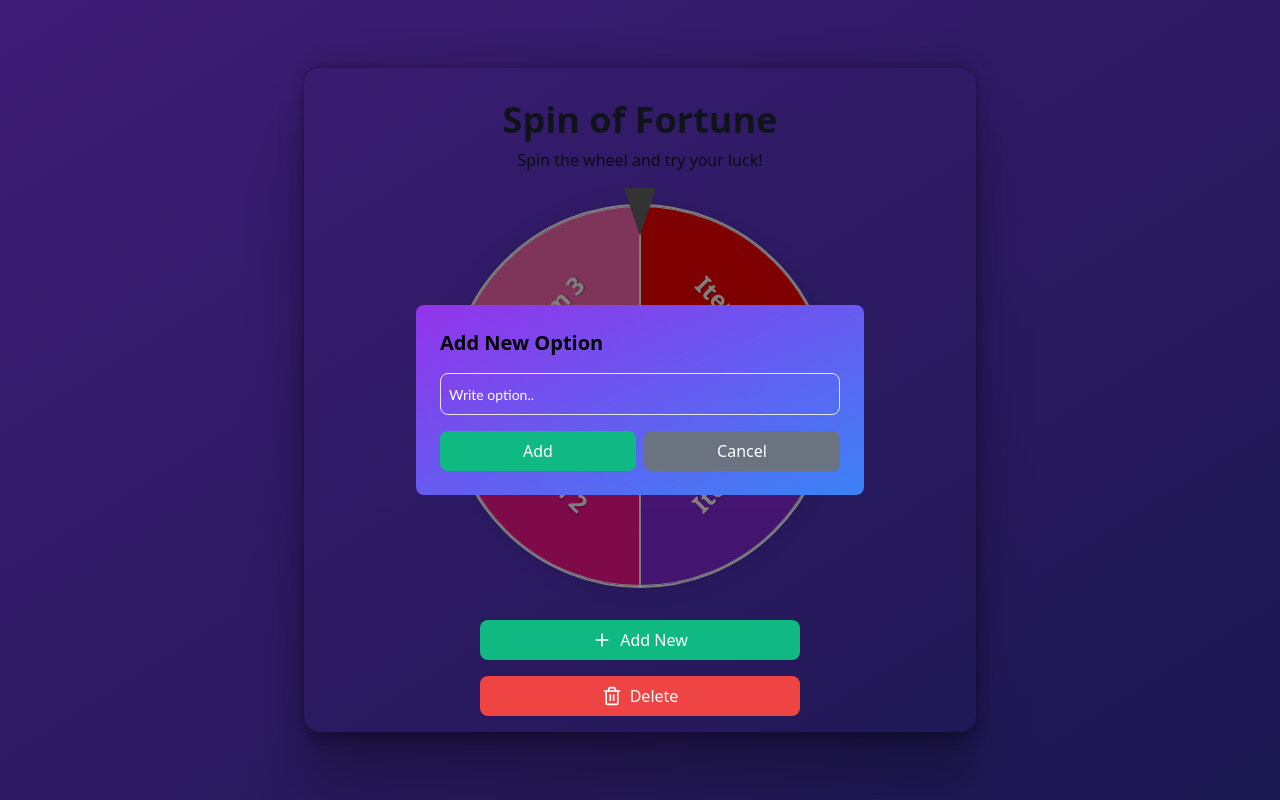
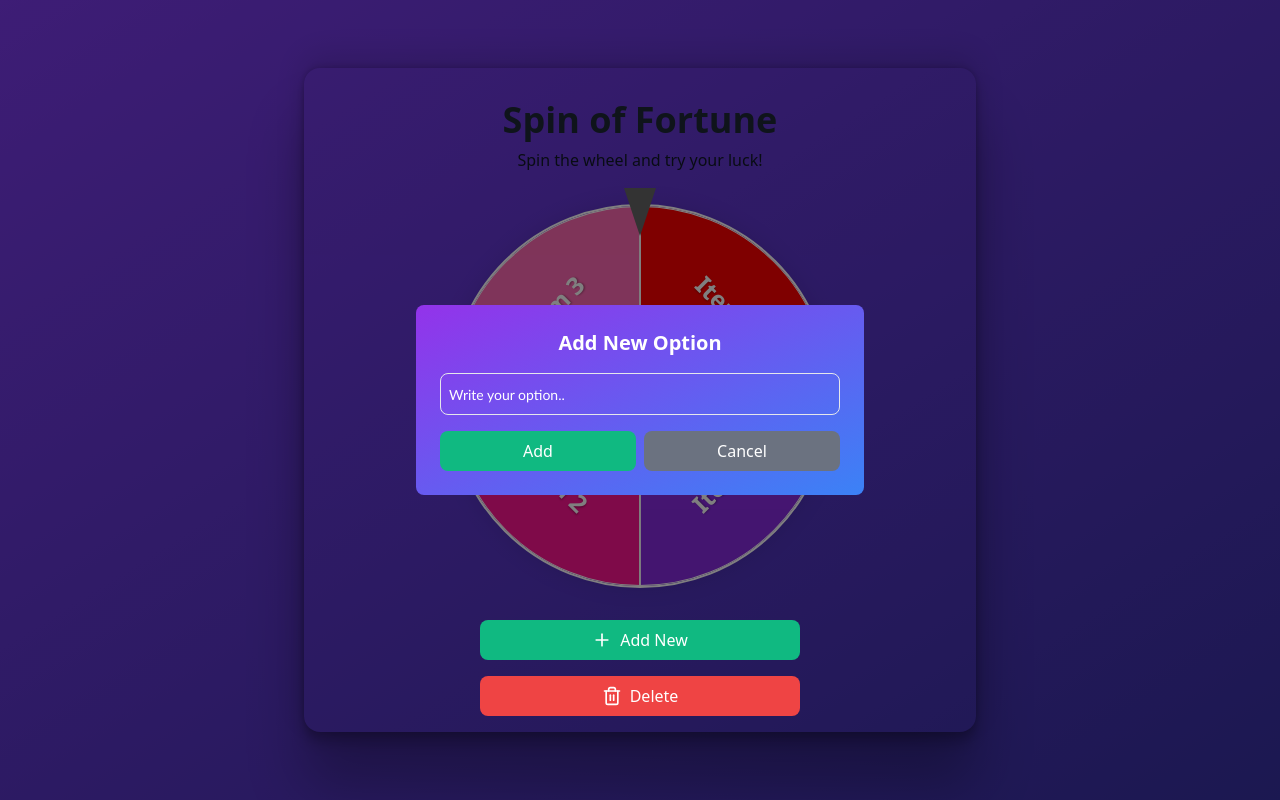
Before and after one commit to gulerhan/spin-wheel-react, a React (Vite) app: page / in a window 1280 px wide. Both pictures are taken after a click on the button "Add New". Built offline with nearby package versions, Linux system fonts and the light colour scheme.

Commit message:
changed popups titles color

```diff
--- a/src/App.tsx
+++ b/src/App.tsx
@@ -283,7 +283,7 @@ function App() {
       {showDeleteModal && (
         <div className="fixed inset-0 bg-black bg-opacity-60 flex items-center justify-center p-4 z-20">
           <div className="rounded-lg p-6 max-w-md w-full bg-gradient-to-br from-purple-600 to-blue-500">
-            <h2 className="text-xl font-bold mb-4">Delete Option</h2>
+            <h2 className="text-xl font-bold mb-4 text-white text-center">Delete Option</h2>
             <div className="max-h-60 overflow-y-auto flex flex-col gap-4">
               {items.map(item => (
                 <div
@@ -314,12 +314,12 @@ function App() {
       {showAddModal && (
         <div className="fixed inset-0 bg-black bg-opacity-50 flex items-center justify-center p-4">
           <div className="bg-white rounded-lg p-6 max-w-md w-full bg-gradient-to-br from-purple-600 to-blue-500">
-            <h2 className="text-xl font-bold mb-4">Add New Option</h2>
+            <h2 className="text-xl font-bold mb-4 text-white text-center">Add New Option</h2>
             <input
               type="text"
               value={newItemText}
               onChange={(e) => setNewItemText(e.target.value)}
-              placeholder="Write option.."
+              placeholder="Write your option.."
               className="w-full p-2 border rounded-lg mb-4 bg-transparent focus:outline-none"
               onKeyDown={(e) => e.key === 'Enter' && handleAddItem()}
             />
```
